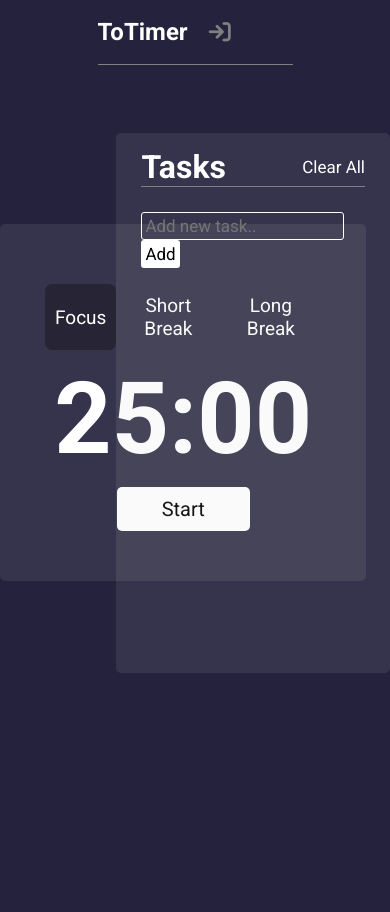
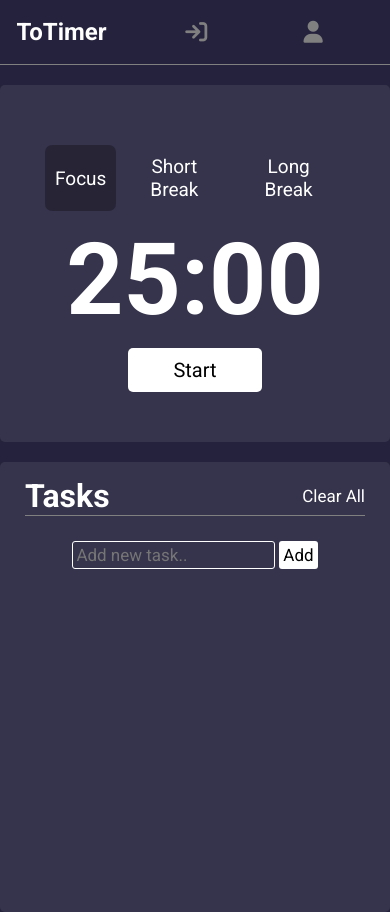
Before and after one commit to Yudin101/ToTimer, a Django app: template app/templates/app/index.html in a window 390 px wide. Before the commit the page ends 673 px from the top, so only its background shows below. Run offline with Django 5.2, Linux system fonts and the light colour scheme; the template is opened without the code that fills it, so the values that code supplies are empty; some libraries are stand-ins or nearby versions.

Commit message:
Make responsive

```diff
--- a/app/static/app/styles.css
+++ b/app/static/app/styles.css
@@ -1,6 +1,7 @@
 @import url('https://fonts.googleapis.com/css2?family=Roboto:ital,wght@0,100;0,300;0,400;0,500;0,700;0,900;1,100;1,300;1,400;1,500;1,700;1,900&display=swap');
 
 * {
+    box-sizing: border-box;
     margin: 0;
     padding: 0;
     font-family: 'Roboto', Arial, sans-serif;
@@ -93,7 +94,7 @@ nav div {
 .login-register-form {
     color: white;
     background-color: rgba(255, 255, 255, 0.05);
-    height: 65%;
+    height: 80%;
     display: flex;
     flex-direction: column;
     justify-content: space-around;
@@ -105,7 +106,7 @@ nav div {
 }
 
 .register-form {
-    height: 70%;
+    height: 90%;
 }
 
 .login-register-form input {
@@ -164,6 +165,7 @@ nav div {
     height: 80%;
     width: 100%;
     display: flex;
+    flex-wrap: wrap;
     justify-content: space-around;
     align-items: center;
 }
@@ -461,4 +463,47 @@ footer {
     .desktop {
         display: none !important;
     }
+
+    nav div {
+        width: 100%;
+    }
+
+    .login-register-div {
+        margin-top: -50px;
+    }
+
+    .login-register-form {
+        background: none;
+        border: none;
+        box-shadow: none;
+    }
+
+    .login-register-form label,
+    .login-register-form > a {
+        font-size: 20px;
+    }
+
+    .login-register-form input {
+        font-size: 25px;
+    }
+
+    .timer-box {
+        width: 100%;
+        margin: 20px 0;
+    }
+
+    .tasks-box {
+        width: 100%;
+        max-height: 450px;
+        text-align: center;
+    }
+
+    .task {
+        max-width: 100%;
+    }
+
+    .about-container {
+        margin-top: 20px;
+        padding: 15px;
+    }
 }
--- a/app/templates/app/layout.html
+++ b/app/templates/app/layout.html
@@ -34,7 +34,7 @@
                         <a class="nav-ul-button" href="{% url 'login' %}"><i class="fa-solid fa-arrow-right-to-bracket mobile"></i><span class="desktop">Login</span></a>
                     </li>
                     <li>
-                        <a class="nav-ul-button" href="{% url 'register' %}"></i><span class="desktop">Register</span></a>
+                        <a class="nav-ul-button" href="{% url 'register' %}"><i class="fa fa-user mobile"></i><span class="desktop">Register</span></a>
                     </li>
                 {% endif %}
             </ul>
```
